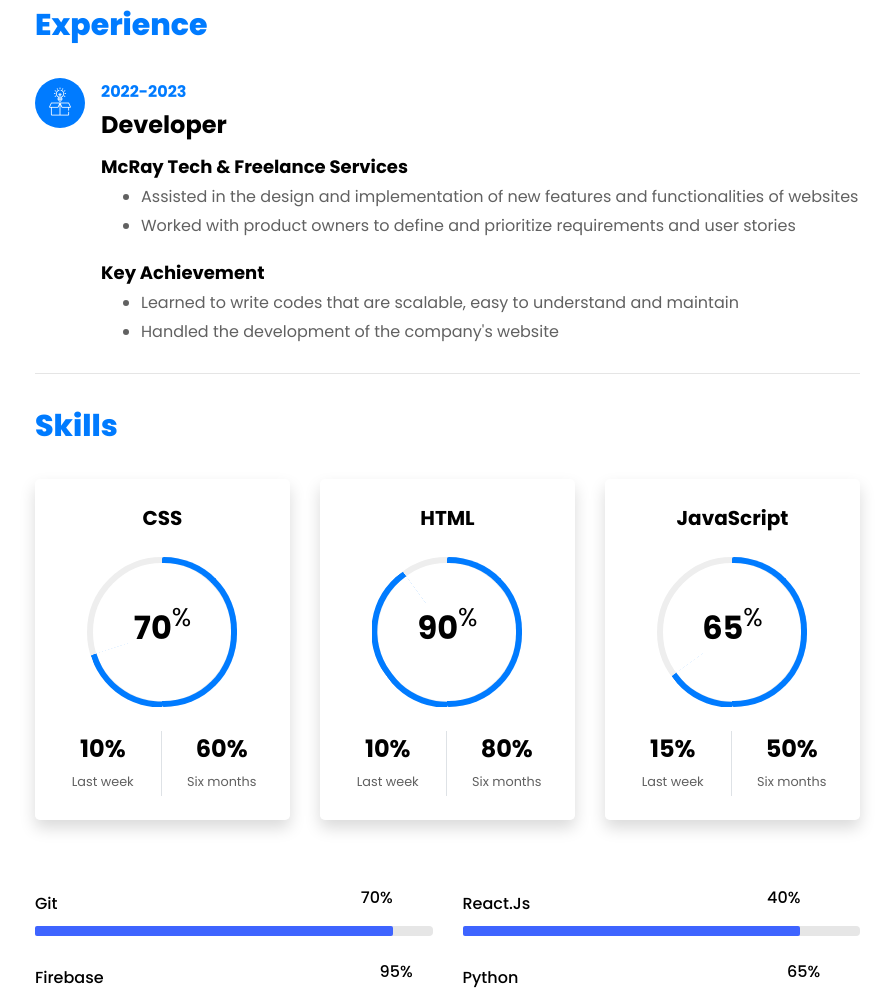
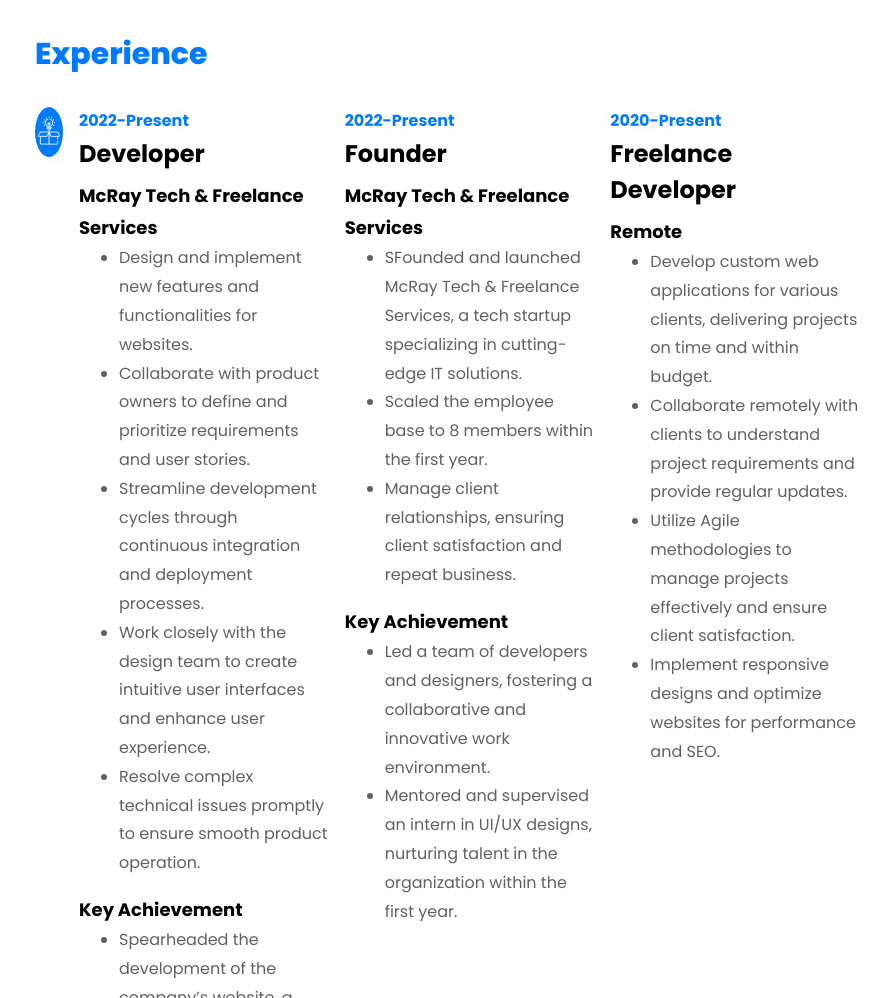
Before and after one commit to rohluhnd/MyResume, a plain HTML site: page index.html in a window 1280 px wide. Shown: the part 2449-3447 px from the top of the page, without its empty margins (335-1229 px from the left). Drawn offline with Linux system fonts and the light colour scheme; files whose address does not match are found by name.

Commit message:
Make some update in index.html and update your CV file

```diff
--- a/index.html
+++ b/index.html
@@ -74,7 +74,7 @@
 <div class="col-md-12 heading-section ftco-animate">
 <h1 class="big">About</h1>
 <h2 class="mb-4">About Me</h2>
-<p>Passionate about technology and coding, I'm the CEO at McRay Tech & Freelance services, and also a freelance developer with a love for creating efficient and elegant solutions for small and large scale businesses. With a keen eye for detail and a commitment to excellence, I'm dedicated to creating innovative software solutions and delivering top-notch results for my clients using my technical and analytical skills.<br><br>
+<p>Passionate about technology and coding, I am the founder at McRay Tech & Freelance Services. Additionally, I work as a freelance developer with a strong inclination towards creating efficient and elegant solutions for businesses of all scales. With a keen eye for detail and unwavering commitment to excellence, I am dedicated to crafting innovative software solutions that deliver top-notch results for my clients, leveraging my technical and analytical skills.<br><br>
   I'm also open to offers of contracts, partnerships and collaboration. <br><br>
 Let's bring your ideas to life through the power of code! </p>
 <ul class="about-info mt-4 px-md-0 px-2">
@@ -82,7 +82,7 @@ Let's bring your ideas to life through the power of code! </p>
 <li class="d-flex"><span>Address:</span> <span>Abuja, Nigeria</span></li>
 <li class="d-flex"><span>Zip code:</span> <span>900109</span></li>
 <li class="d-flex"><span>Email:</span> <span>rolandaogbue@gmail.com</span></li>
-<li class="d-flex"><span>Phone: </span> <span>+234-(0)-8160-621093</span></li>
+<li class="d-flex"><span>Phone: </span> <span>+234 (0)8160-621093; +1 (949) 236-7179</span></li>
 </ul>
 </div>
 </div>
@@ -168,19 +168,48 @@ Let's bring your ideas to life through the power of code! </p>
 <span class="flaticon-ideas"></span>
 </div>
 <div class="text pl-3">
-<span class="date">2022-2023</span>
-<h2>Developer</h2>
-<span class="position">McRay Tech & Freelance Services</span>
-<ul>
-  <li>Assisted in the design and implementation of new features and functionalities of websites</li>
-  <li>Worked with product owners to define and prioritize requirements and user stories</li>
-</ul>
-<span class="position">Key Achievement</span>
+  <span class="date">2022-Present</span>
+  <h2>Developer</h2>
+  <span class="position">McRay Tech & Freelance Services</span>
   <ul>
-    <li>Learned to write codes that are scalable, easy to understand and maintain</li>
-  <li>Handled the development of the company's website</li>
+    <li>Design and implement new features and functionalities for websites.</li>
+    <li>Collaborate with product owners to define and prioritize requirements and user stories.</li>
+    <li>Streamline development cycles through continuous integration and deployment processes.</li>
+    <li>Work closely with the design team to create intuitive user interfaces and enhance user experience. </li>
+    <li>Resolve complex technical issues promptly to ensure smooth product operation.</li>
+  </ul>
+  <span class="position">Key Achievement</span>
+  <ul>
+    <li>Spearheaded the development of the company’s website, a scalable web application serving thousands of users.</li>
+    <li>Improved code quality, making it more scalable, easy to understand, and maintain.</li>
   </ul>
 </div>
+<div class="text pl-3">
+  <span class="date">2022-Present</span>
+  <h2>Founder</h2>
+  <span class="position">McRay Tech & Freelance Services</span>
+  <ul>
+    <li>SFounded and launched McRay Tech & Freelance Services, a tech startup specializing in cutting-edge IT solutions.</li>
+    <li>Scaled the employee base to 8 members within the first year.</li>
+    <li>Manage client relationships, ensuring client satisfaction and repeat business.</li>
+  </ul>
+  <span class="position">Key Achievement</span>
+    <ul>
+      <li>Led a team of developers and designers, fostering a collaborative and innovative work environment.</li>
+      <li>Mentored and supervised an intern in UI/UX designs, nurturing talent in the organization within the first year.</li>
+    </ul>
+  </div>
+<div class="text pl-3">
+  <span class="date">2020-Present</span>
+  <h2>Freelance Developer</h2>
+  <span class="position">Remote</span>
+  <ul>
+    <li>Develop custom web applications for various clients, delivering projects on time and within budget.</li>
+    <li>Collaborate remotely with clients to understand project requirements and provide regular updates.</li>
+    <li>Utilize Agile methodologies to manage projects effectively and ensure client satisfaction.</li>
+    <li>Implement responsive designs and optimize websites for performance and SEO.</li>
+  </ul>
+  </div>
 </div>
 <!-- skills  -->
 <div id="page-3" class="page three">
@@ -228,7 +257,6 @@ Let's bring your ideas to life through the power of code! </p>
 <div class="h2 font-weight-bold">90<sup class="small">%</sup></div>
 </div>
 </div>
-
 <div class="row text-center mt-4">
 <div class="col-6 border-right">
 <div class="h4 font-weight-bold mb-0">10%</div><span class="small text-gray">Last week</span>
@@ -338,7 +366,7 @@ Let's bring your ideas to life through the power of code! </p>
 <span class="flaticon-ideas"></span>
 </div>
 <div class="text pl-3">
-<h2>Frontend Fundamental</h2>
+<h2>Frontend Fundamentals</h2>
 <span class="position">Pirple</span>
 </div>
 </div>
@@ -480,7 +508,7 @@ Let's bring your ideas to life through the power of code! </p>
 </div>
 <div>
 <h3 class="mb-4">Contact Number</h3>
-<p><a href="tel://2348160621093">+234-(0)-8160-621093</a></p>
+<p><a href="tel://2348160621093">+234 (0) 8160-621093</a></p>
 </div>
 </div>
 </div>
@@ -501,8 +529,8 @@ Let's bring your ideas to life through the power of code! </p>
 <span class="icon-globe"></span>
 </div>
 <div>
-<h3 class="mb-4">Website</h3>
-<p><a href="https://linktr.ee/rohluhnd">Click me</a></p>
+<h3 class="mb-4">Portfolio</h3>
+<p><a href="https://github.com/rohluhnd">Click me</a></p>
 </div>
 </div>
 </div>
@@ -543,7 +571,7 @@ Let's bring your ideas to life through the power of code! </p>
 <div class="col-md">
 <div class="ftco-footer-widget mb-4">
 <h2 class="ftco-heading-2">About</h2>
-<p>A diligent developer that's committed to excellence and creating innovative software solutions for small and large scale businesses, and delivering top-notch results for my clients using my technical and analytical skills.</p>
+<p>A diligent developer committed to excellence and dedicated to creating innovative software solutions for small and large-scale businesses. I strive to deliver top-notch results for my clients, leveraging my technical and analytical skills.</p>
 <ul class="ftco-footer-social list-unstyled float-md-left float-lft mt-5">
 <li class="ftco-animate"><a href="https://twitter.com/Iam_Rohluhnd"><span class="icon-twitter"></span></a></li>
 <!-- <li class="ftco-animate"><a href="#"><span class="icon-facebook"></span></a></li> -->
```
Also changed, not shown: 1 other file.
